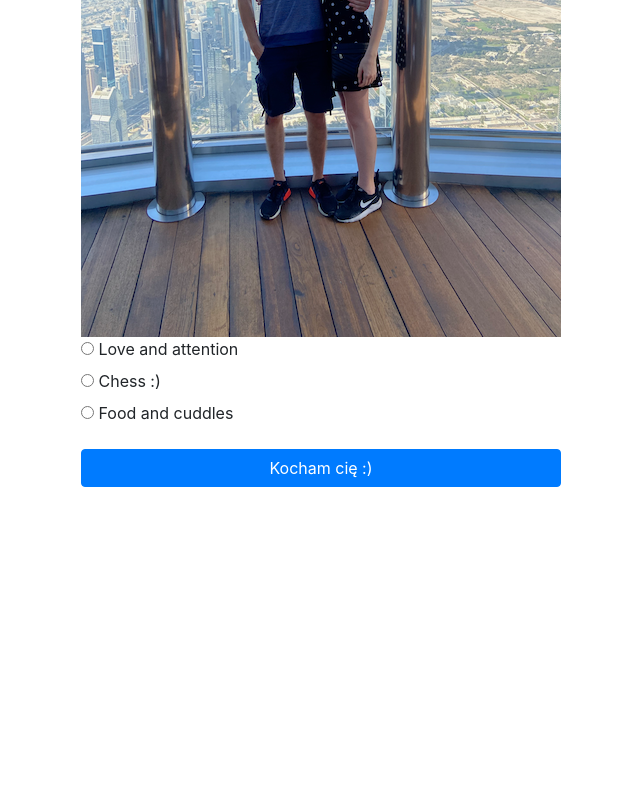
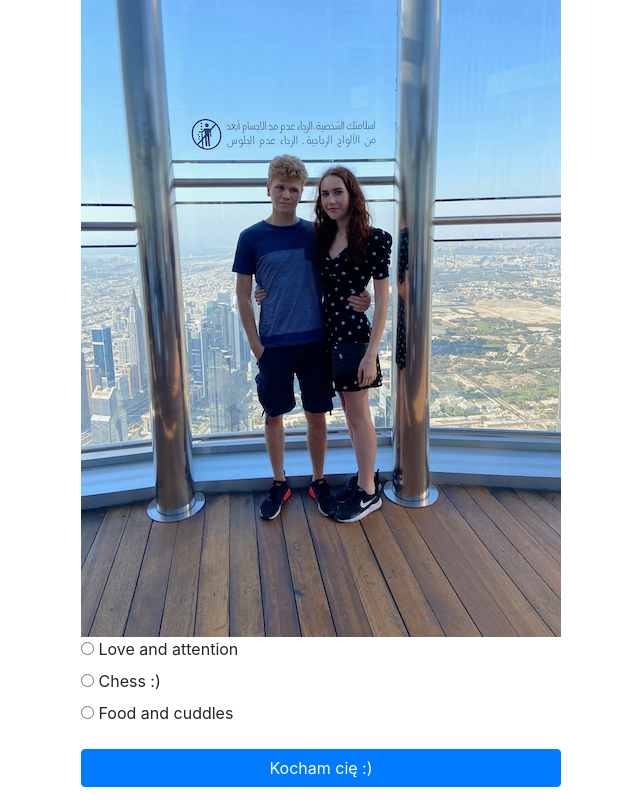
Before and after one commit to qme1519/personal_portfolio, a Django app: page /button/ in a window 1280 px wide. Shown: the whole page, without its empty margins (319-959 px from the left). Before the commit the page ends 487 px from the top, so only its background shows below. Run offline with Django 3.2, Linux system fonts and the light colour scheme.

Commit message:
Container

```diff
--- a/button/templates/button_index.html
+++ b/button/templates/button_index.html
@@ -3,7 +3,7 @@
 <script src="https://code.jquery.com/jquery-3.3.1.slim.min.js" integrity="sha384-q8i/X+965DzO0rT7abK41JStQIAqVgRVzpbzo5smXKp4YfRvH+8abtTE1Pi6jizo" crossorigin="anonymous"></script>
 <style>
 .container {
-  height: 200px;
+  height: 100%;
   position: relative;
 }
 
```
